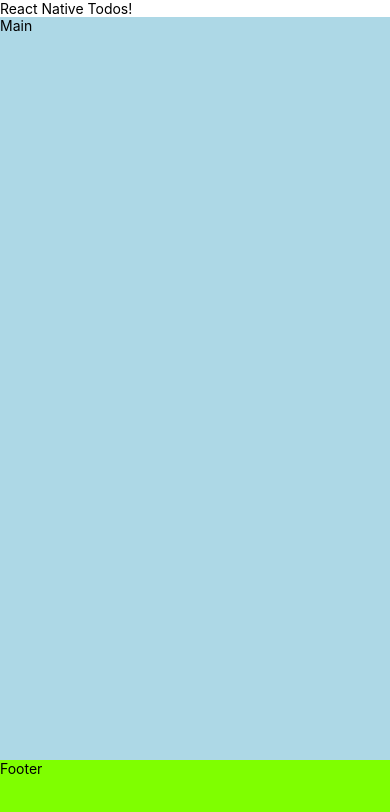
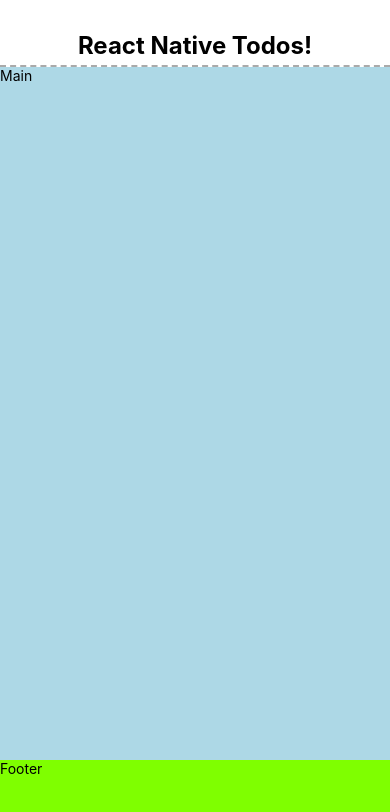
Before and after one commit to r0b-adams/todos-react-native, a React Native app: screen / in a window 390 px wide. Shown: the top 812 px of the page. Built offline with nearby package versions, Linux system fonts and the light colour scheme.

Commit message:
updated header styles

```diff
--- a/components/Header/HeaderStyles.ts
+++ b/components/Header/HeaderStyles.ts
@@ -2,12 +2,21 @@ import { StyleSheet } from 'react-native';
 import { vh } from '../../helpers/viewportUnits';
 
 const HeaderStyles = StyleSheet.create({
-  header: {
+  view: {
     marginTop: 25,
     height: vh(5),
     width: '100%',
-    backgroundColor: 'salmon',
+    backgroundColor: '#fff',
+    justifyContent: 'center',
+    alignItems: 'center',
+    borderBottomWidth: 2,
+    borderBottomColor: '#aaa',
+    borderStyle: 'dashed',
+  },
+  text: {
+    fontWeight: 'bold',
+    fontSize: 24,
   },
 });
 
-export default HeaderStyles.header;
+export default HeaderStyles;
```
